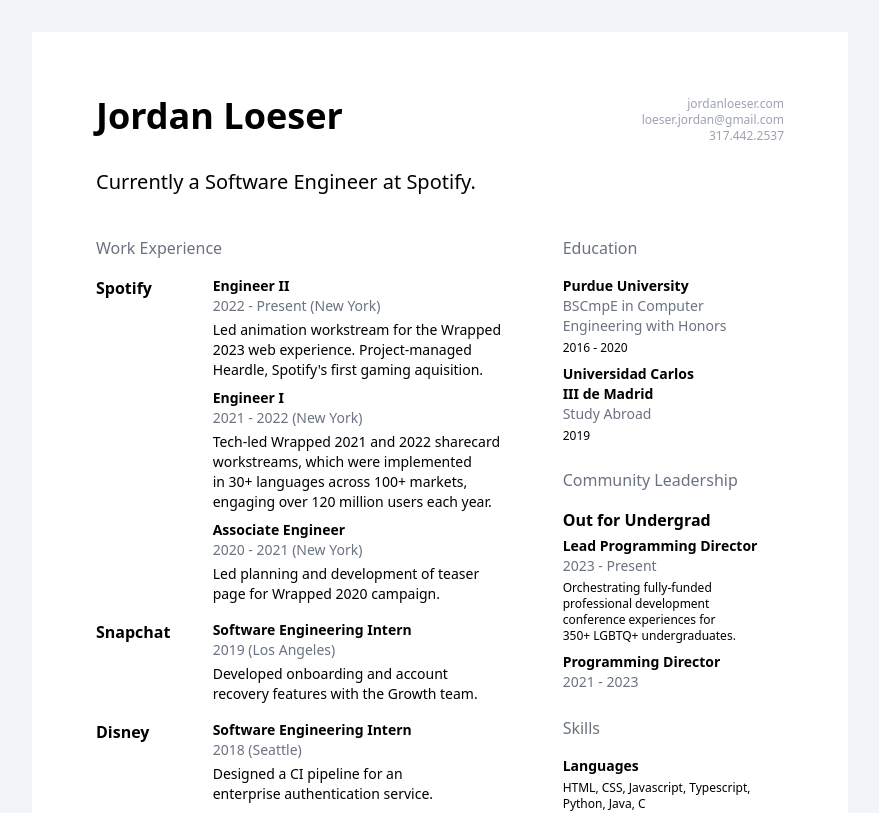
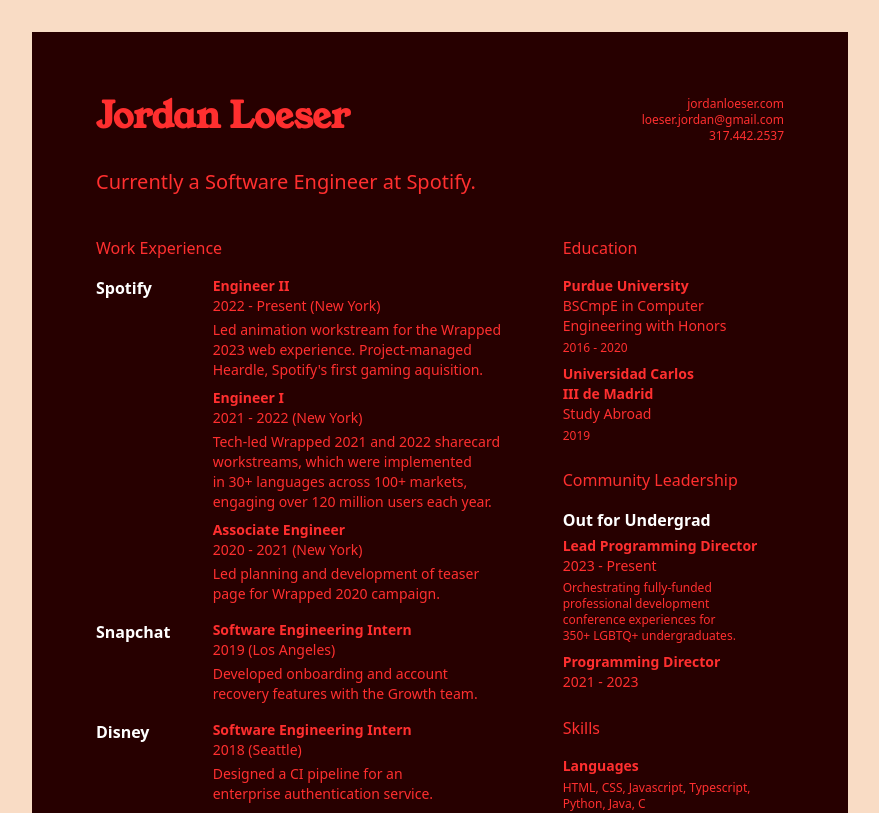
Before and after one commit to jordan-loeser/resume, a React (Vite) app: page / in a window 1280 px wide. Shown: the top 813 px of the page, without its empty margins (200-1079 px from the left). Built offline with nearby package versions, Linux system fonts and the light colour scheme.

Commit message:
Implement alternate colors

```diff
--- a/src/App.tsx
+++ b/src/App.tsx
@@ -30,11 +30,11 @@ function App() {
   return (
     <div
       id="stage"
-      className="bg-slate-100 page:flex page:justify-center page:py-8 print:p-0"
+      className="bg-tan page:flex page:justify-center page:py-8 print:p-0"
     >
       <main
         id="resume"
-        className="page:w-[8.5in] page:h-[11in] p-8 sm:p-16 bg-white flex-col page:flex"
+        className="page:w-[8.5in] page:h-[11in] p-8 sm:p-16 bg-mahogany text-coral flex-col page:flex"
       >
         <header>
           <div className="sm:flex flex-row">
@@ -43,7 +43,7 @@ function App() {
                 {resumeJson.basics.name}
               </h1>
             </section>
-            <section className="mt-2 sm:mt-0 flex-1 sm:text-right text-gray-400 text-xs font-display">
+            <section className="mt-2 sm:mt-0 flex-1 sm:text-right text-xs">
               <p>
                 <a href={resumeJson.basics.url}>
                   {resumeJson.basics.url.replace(/https?:\/\//i, "")}
@@ -122,7 +122,7 @@ function App() {
             </section>
           </div>
         </section>
-        <footer className="py-4 mt-4 sm:mt-0 page:py-0 sm:flex flex-row items-end text-gray-400 text-xs text-center">
+        <footer className="py-4 mt-4 sm:mt-0 page:py-0 sm:flex flex-row items-end text-coral text-xs text-center">
           <section className="flex-1 page:text-left">
             <p>Built using React, Vite, and Tailwind</p>
           </section>
--- a/src/components/ContentBlock.tsx
+++ b/src/components/ContentBlock.tsx
@@ -37,14 +37,14 @@ export const ContentBlock = ({
         </h4>
       )}
       {subtitle && (
-        <h5 className="text-sm text-gray-500">
+        <h5 className="text-sm">
           <ConditionalBalancer balance={useBalancer}>
             {subtitle}
           </ConditionalBalancer>
         </h5>
       )}
       {subtitle2 && (
-        <h6 className="text-sm text-gray-500">
+        <h6 className="text-sm">
           <ConditionalBalancer balance={useBalancer}>
             {subtitle2}
           </ConditionalBalancer>
--- a/src/components/GroupedContentWithTitle.tsx
+++ b/src/components/GroupedContentWithTitle.tsx
@@ -23,7 +23,7 @@ export const GroupedContentWithTitle = ({
       }
     >
       <div className="col-span-1">
-        <h3 className="font-display text-md font-bold mb-1">
+        <h3 className="text-white text-md font-bold mb-1">
           <Balancer>{title}</Balancer>
         </h3>
       </div>
--- a/src/components/SectionHeader.tsx
+++ b/src/components/SectionHeader.tsx
@@ -1,3 +1,3 @@
 export const SectionHeader = ({ children }: { children: React.ReactNode }) => (
-  <h2 className="text-md mt-8 sm:mt-4 mb-4 text-gray-500">{children}</h2>
+  <h2 className="text-md mt-8 sm:mt-4 mb-4 text-coral">{children}</h2>
 );
--- a/tailwind.config.js
+++ b/tailwind.config.js
@@ -5,16 +5,21 @@ export default {
   content: ["./index.html", "./src/**/*.{js,ts,jsx,tsx}"],
   theme: {
     extend: {
-      // fontFamily: {
-      // sans: ["Roboto", "Arial", "sans-serif"],
-      // serif: ["Young Serif", "ui-serif", "serif"],
-      display: ["Young Serif", ...defaultTheme.fontFamily.serif],
-      // },
+      fontFamily: {
+        // sans: ["Roboto", "Arial", "sans-serif"],
+        // serif: ["Young Serif", "ui-serif", "serif"],
+        display: ["Young Serif", ...defaultTheme.fontFamily.serif],
+      },
       screens: {
         print: { raw: "print" },
         screen: { raw: "screen" },
         page: "8.5in",
       },
+      colors: {
+        mahogany: "#270000",
+        coral: "#ff2f2f",
+        tan: "#f9dcc5",
+      },
     },
   },
   plugins: [],
```
